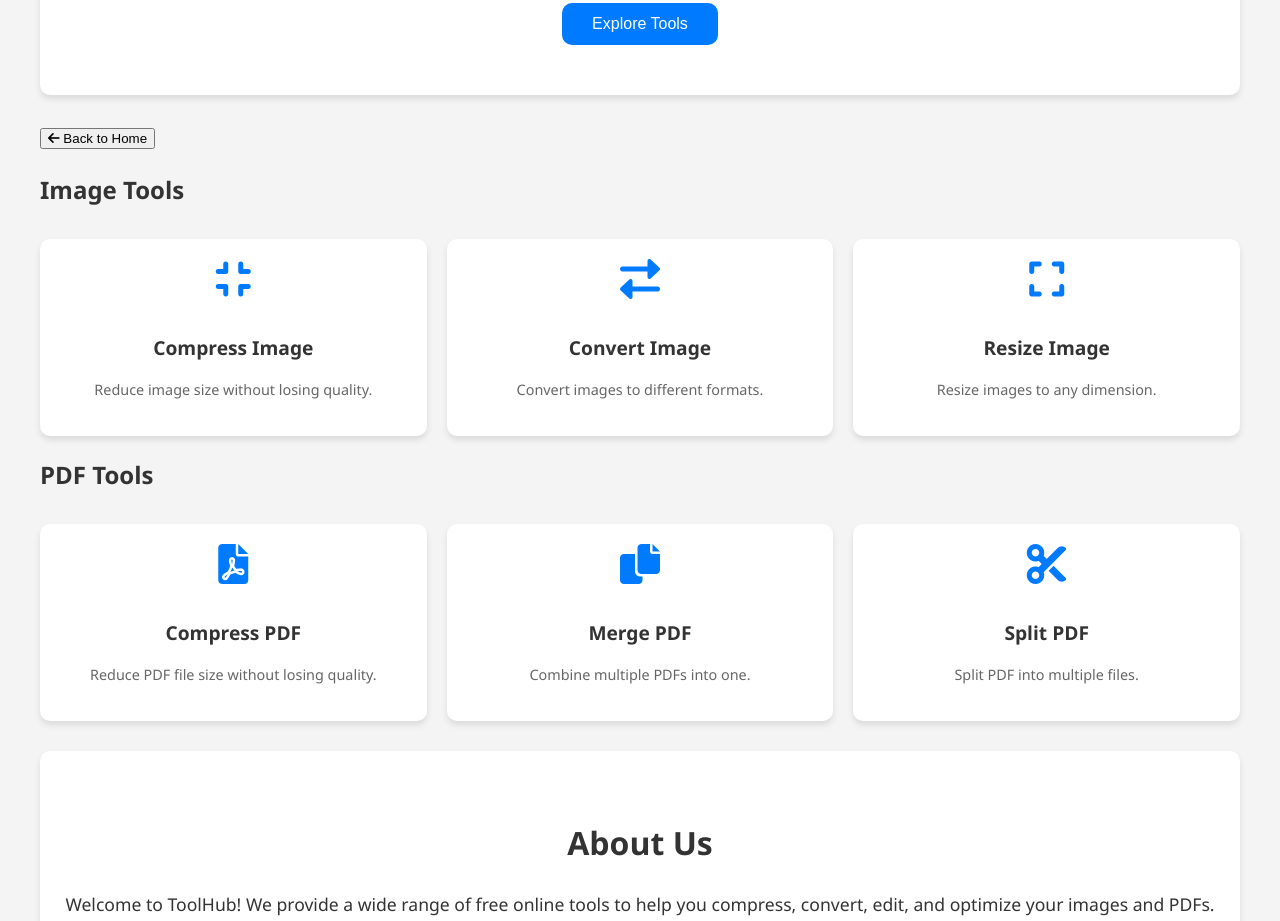
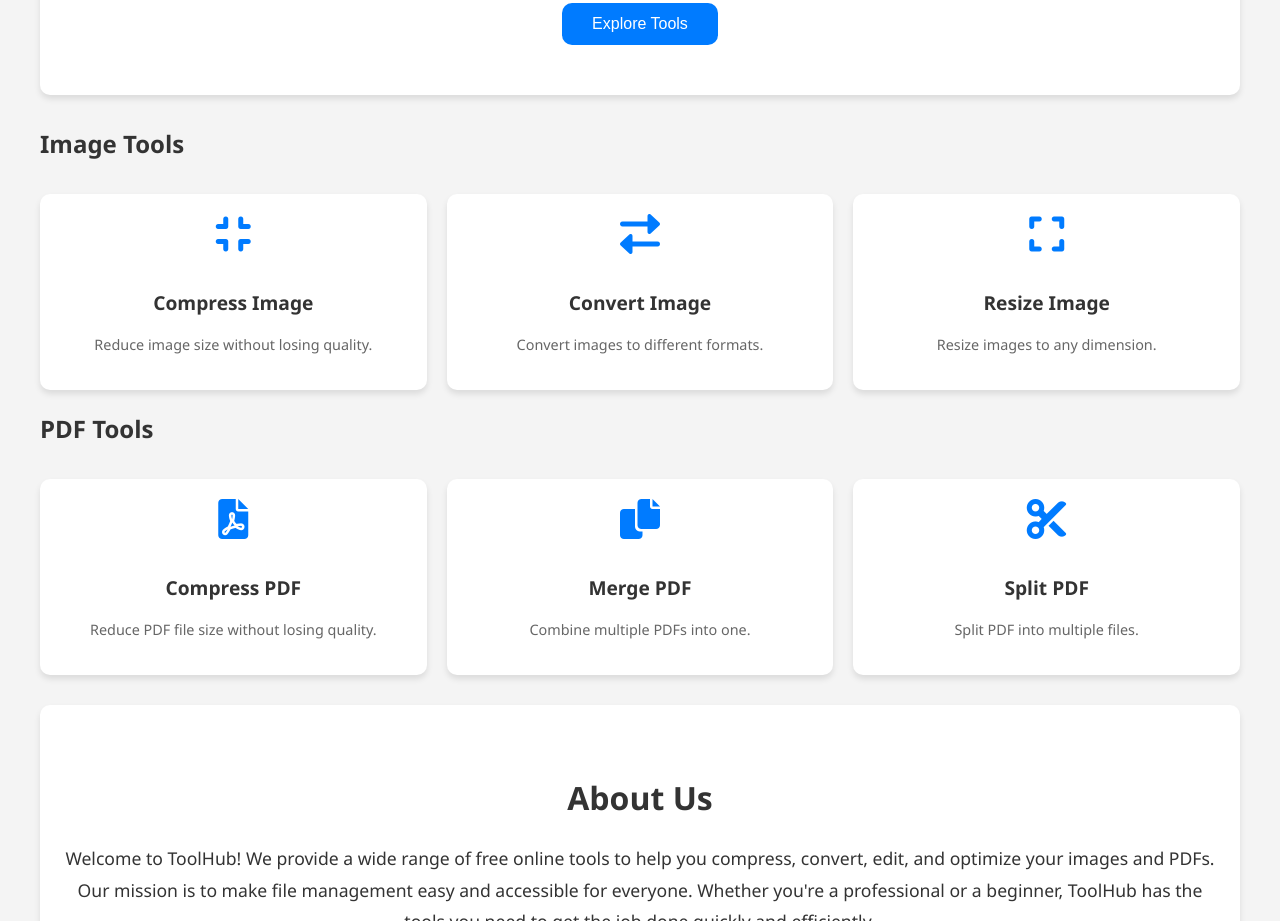
Before and after one commit to MdRashid69/Tools, a plain HTML site: page index.html in a window 1280 px wide. Shown: the part 473-1394 px from the top of the page. Drawn offline with Linux system fonts and the light colour scheme.

Commit message:
Update index.html

```diff
--- a/index.html
+++ b/index.html
@@ -5,7 +5,7 @@
     <meta name="viewport" content="width=device-width, initial-scale=1.0">
     <meta name="description" content="Your one-stop solution for image and PDF tools. Compress, convert, edit, and optimize your files online for free.">
     <meta name="keywords" content="image tools, PDF tools, compress images, edit PDF, online tools, free tools">
-    <meta name="author" content="Your Name">
+    <meta name="author" content="Md Rashid">
     <title>ToolHub - Free Online Image and PDF Tools</title>
     <!-- Font Awesome for Icons -->
     <link rel="stylesheet" href="https://cdnjs.cloudflare.com/ajax/libs/font-awesome/6.0.0-beta3/css/all.min.css">
@@ -298,10 +298,6 @@
             <button class="cta-button" id="explore-tools">Explore Tools</button>
         </section>
 
-         <button class="back-button" onclick="window.location.href='index.html'">
-            <i class="fas fa-arrow-left"></i> Back to Home
-        </button>
-
         <section id="image-tools">
             <h2>Image Tools</h2>
             <div class="tools-grid">
@@ -312,37 +308,47 @@
                         <p>Reduce image size without losing quality.</p>
                     </div>
                 </a>
+                <a href="convert-image.html" style="text-decoration: none; color: inherit;">
                     <div class="tool-card">
                         <i class="fas fa-exchange-alt"></i>
                         <h3>Convert Image</h3>
                         <p>Convert images to different formats.</p>
                     </div>
+                </a>
+                <a href="resize-image.html" style="text-decoration: none; color: inherit;">
                     <div class="tool-card">
                         <i class="fas fa-expand"></i>
                         <h3>Resize Image</h3>
                         <p>Resize images to any dimension.</p>
                     </div>
+                </a>
             </div>
         </section>
 
         <section id="pdf-tools">
             <h2>PDF Tools</h2>
             <div class="tools-grid">
+                <a href="compress-pdf.html" style="text-decoration: none; color: inherit;">
                     <div class="tool-card">
                         <i class="fas fa-file-pdf"></i>
                         <h3>Compress PDF</h3>
                         <p>Reduce PDF file size without losing quality.</p>
                     </div>
+                </a>
+                <a href="merge-pdf.html" style="text-decoration: none; color: inherit;">
                     <div class="tool-card">
                         <i class="fas fa-copy"></i>
                         <h3>Merge PDF</h3>
                         <p>Combine multiple PDFs into one.</p>
                     </div>
+                </a>
+                <a href="split-pdf.html" style="text-decoration: none; color: inherit;">
                     <div class="tool-card">
                         <i class="fas fa-cut"></i>
                         <h3>Split PDF</h3>
                         <p>Split PDF into multiple files.</p>
                     </div>
+                </a>
             </div>
         </section>
 
```
Lines whose indentation alone changed are shown as unchanged.
